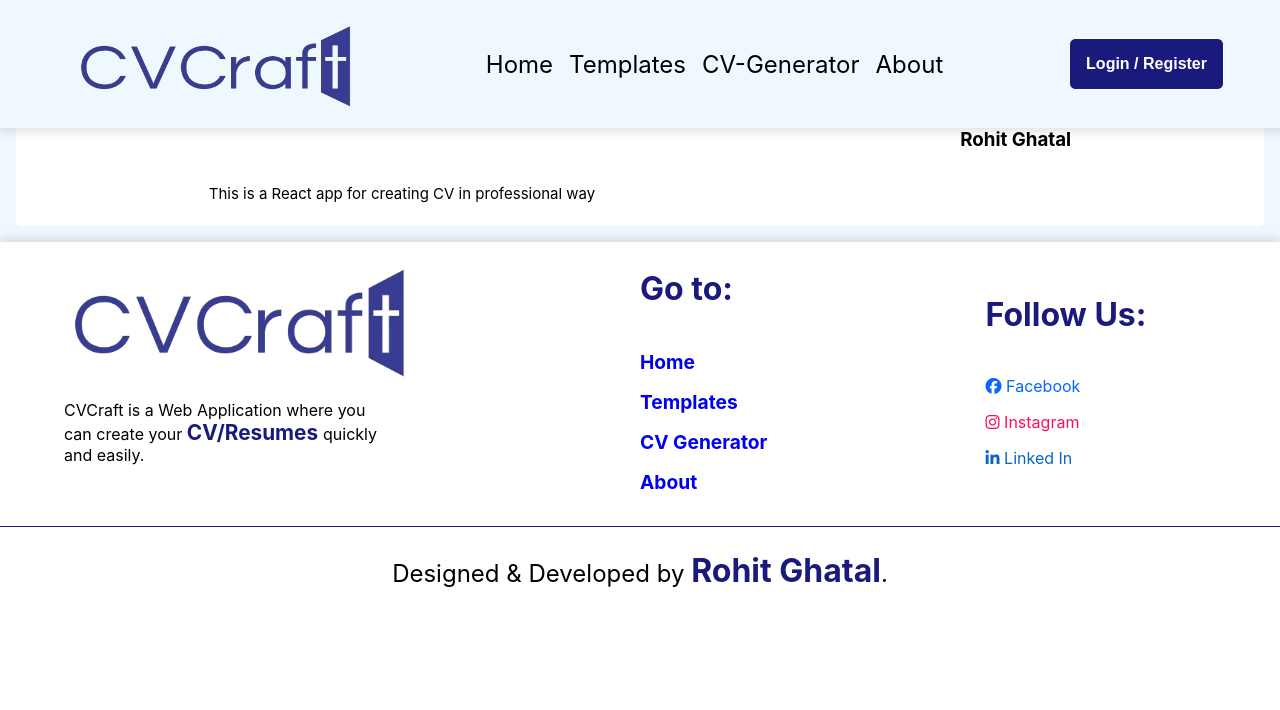
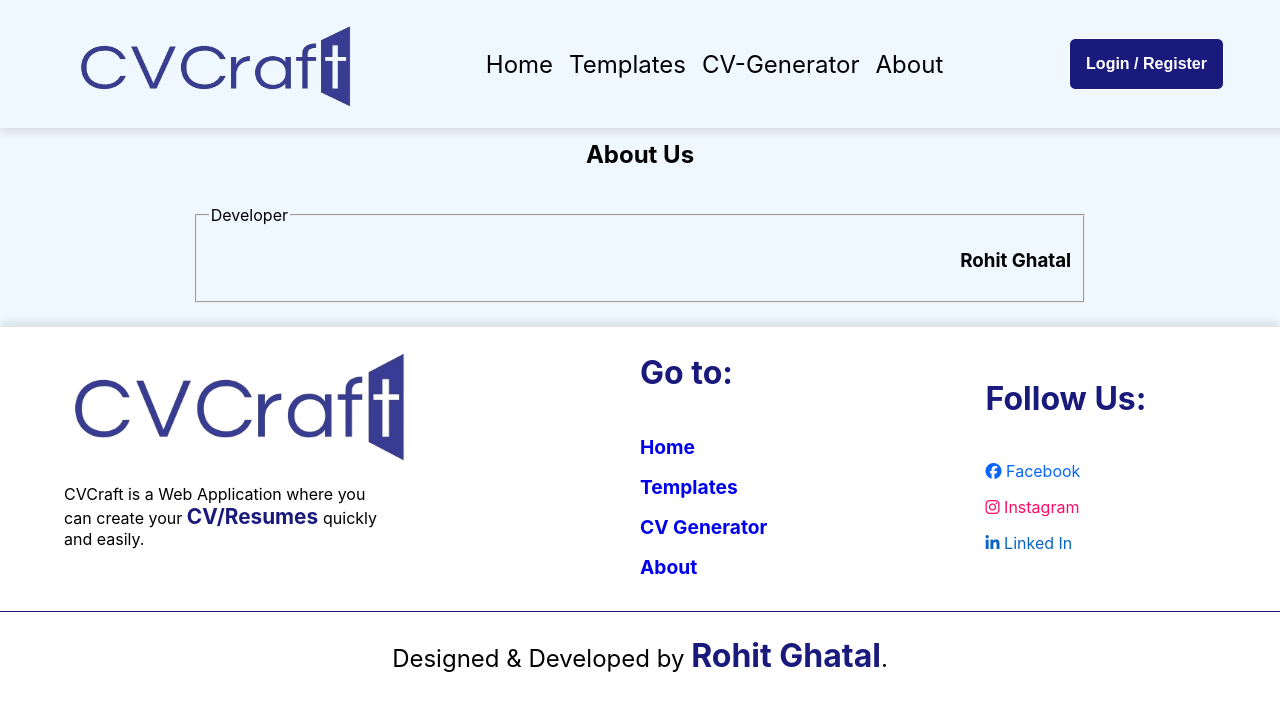
Before and after one commit to rohitghatal1/CVMaker-ReactJS, a React (Create React App) app: page /about in a window 1280 px wide. Shown: the top 710 px of the page. Built offline with nearby package versions, Linux system fonts and the light colour scheme.

Commit message:
added fieldset for developer detail

```diff
--- a/src/components/about.css
+++ b/src/components/about.css
@@ -1,4 +1,5 @@
 .aboutUsConponent{
+    margin-top: 6rem;
     padding: 1rem;
     background-color: aliceblue;
 }
@@ -9,7 +10,7 @@
 }
 
 .aboutUsConponent .aboutUsContainer{
-    background-color: white;
+    /* background-color: white; */
     padding: 0.5rem;
     border-radius: 0.4rem;
 }
--- a/src/components/aboutUs.js
+++ b/src/components/aboutUs.js
@@ -7,14 +7,15 @@ export default function AboutUs() {
       <div className="aboutUsConponent">
         <h2>About Us</h2>
         <div className="aboutUsContainer">
-            <div className="owner">
+            <fieldset className="owner">
+            <legend>Developer</legend>
                 <figure><img src="" alt="" /></figure>
                 <div className="ownerInfo">
                     <h3>Rohit Ghatal</h3>
                 </div>
-            </div>
+            </fieldset>
             <div className="aboutApp">
-                <p>This is a React app for creating CV in professional way</p>
+
             </div>
         </div>
       </div>
```
